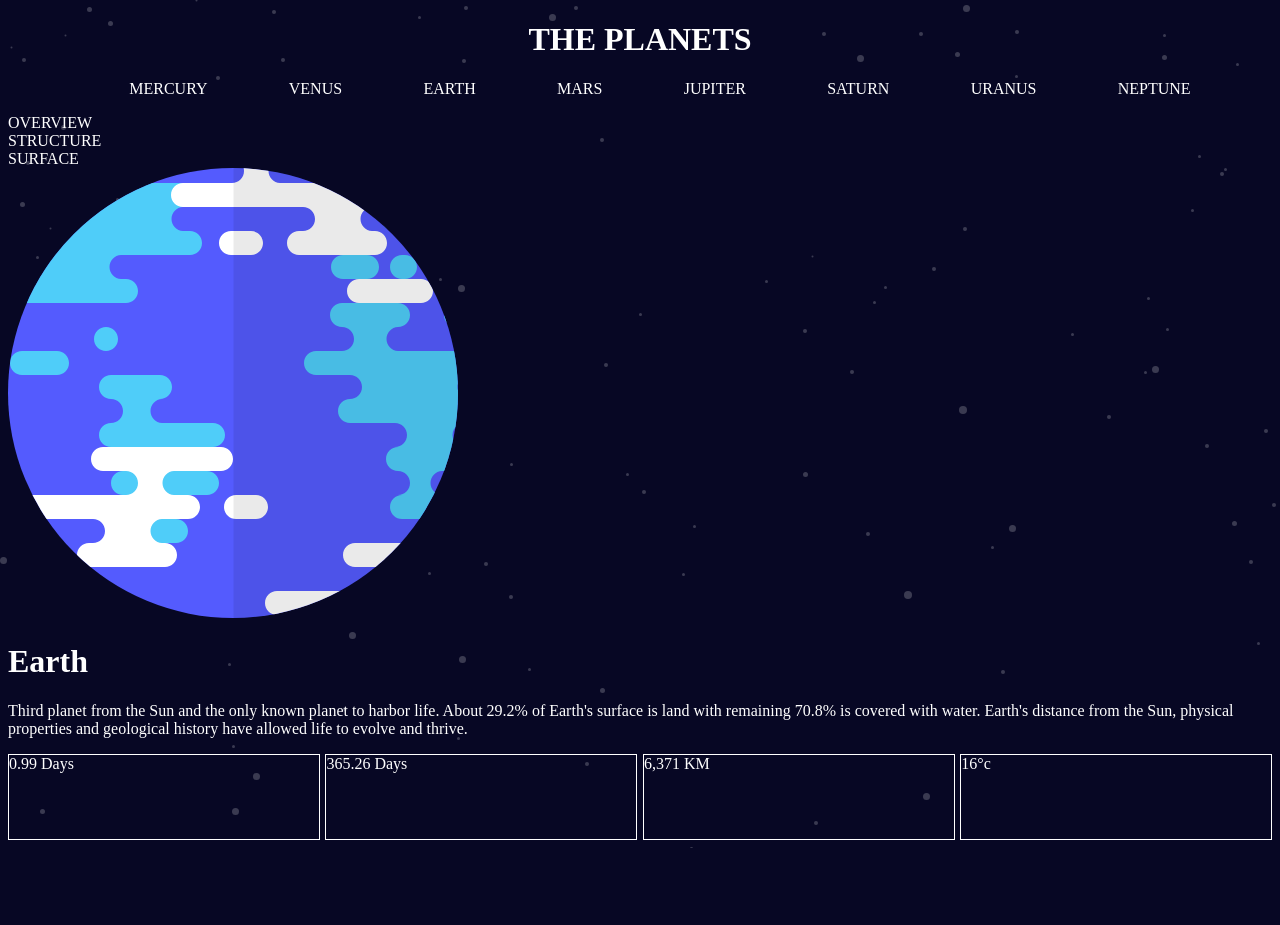
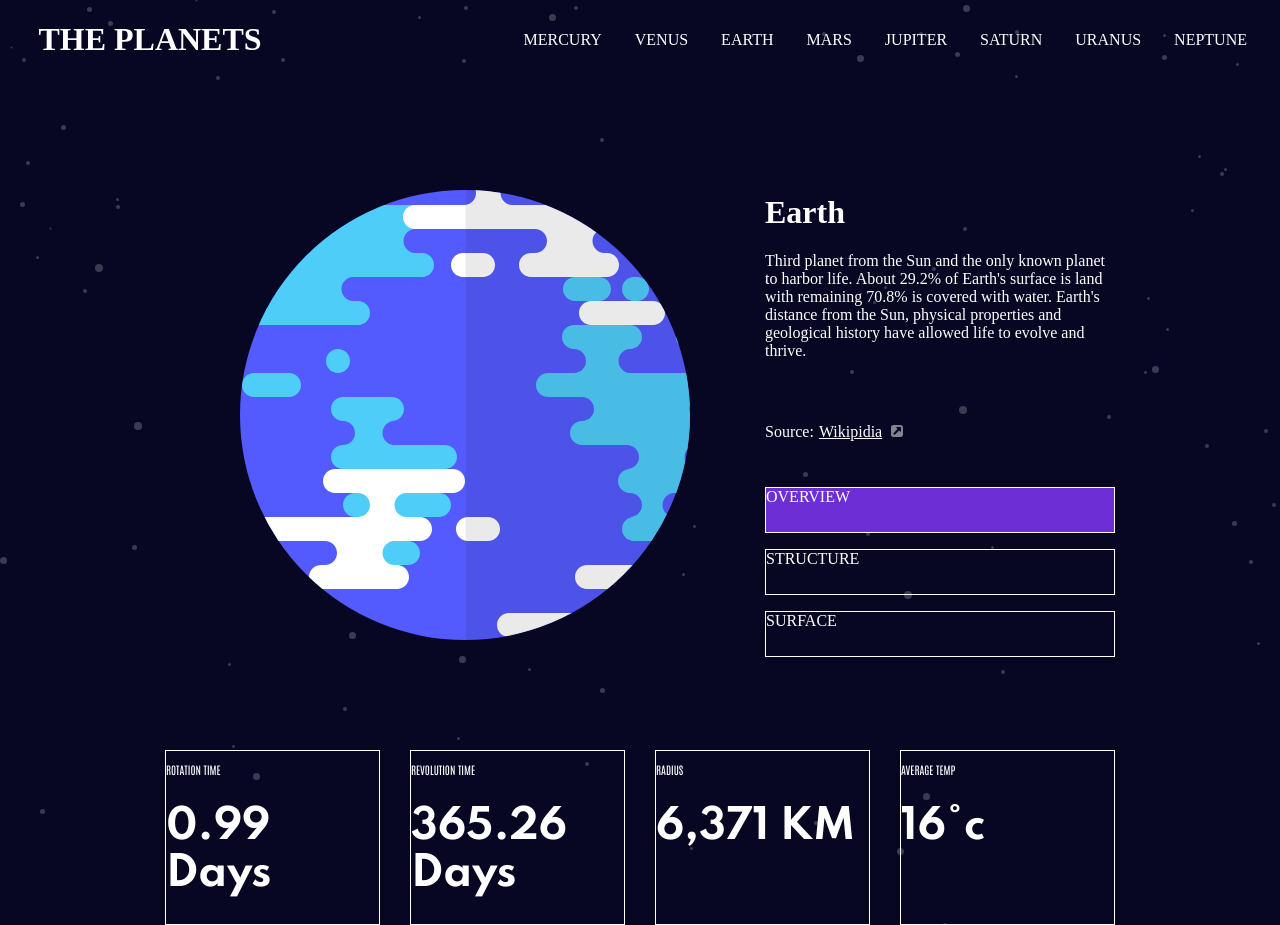
Before and after one commit to DKapteyn/Planet-info-site, a React (Create React App) app: page /Earth in a window 1280 px wide. Before the commit the page ends 848 px from the top, so only its background shows below. Built offline with nearby package versions, Linux system fonts and the light colour scheme.

Commit message:
functionally added to desktop design. source added and clor changing added to info boxes

```diff
--- a/public/index.html
+++ b/public/index.html
@@ -15,6 +15,10 @@
       user's mobile device or desktop. See https://developers.google.com/web/fundamentals/web-app-manifest/
     -->
     <link rel="manifest" href="%PUBLIC_URL%/manifest.json" />
+    <link rel="preconnect" href="https://fonts.googleapis.com">
+<link rel="preconnect" href="https://fonts.gstatic.com" crossorigin>
+<link href="https://fonts.googleapis.com/css2?family=Antonio:wght@400&family=Spartan:wght@400;700&display=swap" rel="stylesheet">
+
 
     <title>Planet Info App</title>
   </head>
--- a/src/App.js
+++ b/src/App.js
@@ -1,4 +1,3 @@
-
 import Header from "./components/Header";
 import "./sass/App.scss";
 import {
@@ -11,33 +10,48 @@ import Planet from "./pages/Planet";
 
 function App() {
   return (
+    <div className="App">
     <Router>
       <Header />
-      <Routes>
-        <Route path="/" element={<Navigate to="Earth" />} />
-        <Route path="Mercury" element={
-        <Planet
-        class = "mercury"
-        planetNumber={0} />
-        }/>
 
-        <Route path="Venus" element={<Planet
-        planetNumber={1}
-        class = "venus" />} />
-        <Route path="Earth" element={<Planet
-        planetNumber={2} />} />
-        <Route path="Mars" element={<Planet
-        planetNumber={3} />} />
-        <Route path="Jupiter" element={<Planet
-        planetNumber={4} />} />
-        <Route path="Saturn" element={<Planet
-        planetNumber={5} />} />
-        <Route path="Uranus" element={<Planet
-        planetNumber={6} />} />
-        <Route path="Neptune" element={<Planet
-        planetNumber={7} />} />
-      </Routes>
+        <Routes>
+          <Route path="/" element={<Navigate to="Earth" />} />
+          <Route
+            path="Mercury"
+            element={<Planet class="mercury" planetNumber={0} />}
+          />
+          <Route
+            path="Venus"
+            element={<Planet planetNumber={1} class="venus" />}
+          />
+          <Route
+            path="Earth"
+            element={<Planet planetNumber={2} class="earth" />}
+          />
+          <Route
+            path="Mars"
+            element={<Planet planetNumber={3} class="mars" />}
+          />
+          <Route
+            path="Jupiter"
+            element={<Planet planetNumber={4} class="jupiter" />}
+          />
+          <Route
+            path="Saturn"
+            element={<Planet planetNumber={5} class="saturn" />}
+          />
+          <Route
+            path="Uranus"
+            element={<Planet planetNumber={6} class="uranus" />}
+          />
+          <Route
+            path="Neptune"
+            element={<Planet planetNumber={7} class="neptune" />}
+          />
+        </Routes>
+
     </Router>
+    </div>
   );
 }
 
--- a/src/components/Footer.js
+++ b/src/components/Footer.js
@@ -3,10 +3,10 @@ import planetData from "../Data"
 export default function Footer(props) {
     return (
         <div className="footer--container">
-           <div className="stats">{planetData[props.planetNumber].rotation}</div>
-           <div className="stats">{planetData[props.planetNumber].revolution}</div>
-           <div className="stats">{planetData[props.planetNumber].radius}</div>
-           <div className="stats">{planetData[props.planetNumber].temperature}</div>
+           <div className="stats"> <h3>ROTATION TIME</h3>  <h1>{planetData[props.planetNumber].rotation}</h1></div>
+           <div className="stats"><h3>REVOLUTION TIME</h3> <h1>{planetData[props.planetNumber].revolution}</h1></div>
+           <div className="stats"><h3>RADIUS</h3> <h1>{planetData[props.planetNumber].radius}</h1></div>
+           <div className="stats"><h3>AVERAGE TEMP</h3> <h1>{planetData[props.planetNumber].temperature}</h1></div>
         </div>
     )
 }
--- a/src/components/Main.js
+++ b/src/components/Main.js
@@ -2,15 +2,22 @@ import planetData from "../Data";
 import React, { useState } from "react";
 
 export default function Main(props) {
+
+
   const [planetState, setPlanetState] = useState({
     img: "planet",
     para: "overview",
+    background:"-activeoverview"
+
+
   });
 
   function handleOverview() {
     setPlanetState({
       img: "planet",
       para: "overview",
+      background:"-activeoverview"
+
     });
   }
 
@@ -18,6 +25,7 @@ export default function Main(props) {
     setPlanetState({
       img: "internal",
       para: "structure",
+     background:"-activestructure"
     });
   }
 
@@ -25,28 +33,41 @@ export default function Main(props) {
     setPlanetState({
       img: "geology",
       para: "geology",
+    background:"-activegeology"
     });
   }
 
   return (
-    <div>
+
+      <div className="main--container">
         <div className="infoBoxes">
-        <div onClick={handleOverview} className="overview">
+          <div
+            className={`overview${planetState.background}`}
+            onClick={handleOverview}
+          >
             OVERVIEW
           </div>
-        <div onClick={handleStructure} className="structure">
+          <div
+            className={`structure${planetState.background}`}
+            onClick={handleStructure}
+          >
             STRUCTURE
           </div>
-        <div onClick={handleSurface} className="surface">
+          <div
+            className={`geology${planetState.background}`}
+            onClick={handleSurface}
+          >
             SURFACE
           </div>
         </div>
 
+      <div className="imgcontainer">
         <img
           src={planetData[props.planetNumber].images[planetState.img]}
-        alt="Outer Earth"
-        className="earth"
+          alt="Outer planet"
+          className="planetPic"
         />
+        </div>
 
         <div className="planet--text">
           <h1 className="main--title">{planetData[props.planetNumber].name}</h1>
@@ -54,6 +75,16 @@ export default function Main(props) {
             {planetData[props.planetNumber][planetState.para].content}
           </p>
           </div>
+          <div className="main--source">
+            <span>
+              Source:
+            </span>
+            <a href={planetData[props.planetNumber][planetState.para].source}>
+           <span className="wiki">Wikipidia</span>  <img src="/assets/icon-source.svg" alt="arrow"/>
+          </a>
             </div>
+
+      </div>
+
   );
 }
--- a/src/sass/App.scss
+++ b/src/sass/App.scss
@@ -1,25 +1,53 @@
 @import "Footer";
 @import "Main";
 @import "Header";
+@import "Mixins";
+
+*{
+box-sizing:border-box;
+
+}
 
 :root{
 --white:#FFFFFF;
 --Background:#070724;
+--mercuryinfobox:#419EBB;
+--venusinfobox:#EDA249;
+--earthinfobox:#6D2ED5;
+--marsinfobox:#D14C32;
+--jupiterinfobox:#D83A34;
+--saturninfobox:#CD5120;
+--uranusinfobox:#1EC1A2;
+--neptuneinfobox:#2D68F0;
+}
 
+
+html{
+margin:0px;
+padding:0px;
+height:100%;
 
 }
 
 body{
 background-image: url('background-stars.svg');
 background-color:var(--Background);
-color:var(--white)
+color:var(--white);
+margin:0px;
+padding:0px;
+height:100%;
 
 }
 
-.mercury{
-color:red;
+.App{
+    height:100%;
+    display:flex;
+    flex-direction: column;
+    justify-content: space-evenly
+    ;
 }
 
-.venus{
-    color:green;
+
+.bottom-container{
+    padding: 0px 160px;
 }
--- a/src/sass/Footer.scss
+++ b/src/sass/Footer.scss
@@ -1,13 +1,37 @@
+@import "Mixins";
 
 .footer--container{
-display:flex;
-justify-content: space-between;
+
+ display:flex;
+
+margin:0px 165px;
+gap:30px;
+
+
+
+
+
+
+h1{
+    font-size:40px;
+   font-family: 'Spartan', sans-serif;
+   font-weight:700;
+}
+
+h3{
+    font-size:11px;
+    font-family: 'Antonio', sans-serif;
+    font-weight:400;
+}
+}
+
+
+
+
+
+.stats{
+border: 1px solid var(--white);
+width:100%;
 
 
 }
-
-.stats{
-border: 1px solid var(--white);
-height: 84px;
-width:24.5%;
-}
--- a/src/sass/Header.scss
+++ b/src/sass/Header.scss
@@ -1,19 +1,35 @@
+@import "Mixins";
 
+.header--container{
+   font-family: anto;
+
+    @include desktop{
+        display:flex;
+    }
+}
 
 .header--title{
     display:flex;
     justify-content: center;
+    min-width:300px;
+
 }
 
 .header--planetlist{
     display:flex;
     list-style-type: none;
-    justify-content: space-evenly;
+    justify-content: flex-end;
+    align-items: center;
+    width:100%
+
 
 }
 
 a{
     text-decoration: none;
     color:white;
+    @include desktop{
+    margin-right:33px
+    }
 
 }
--- a/src/sass/Main.scss
+++ b/src/sass/Main.scss
@@ -0,0 +1,122 @@
+@import "Mixins";
+
+.main--container {
+  display: grid;
+  grid-template-areas:
+    "planetPic  planetText"
+    "planetPic source"
+    "planetPic infoBoxes";
+  grid-auto-columns: 2fr 1fr;
+  padding: 0px 165px;
+  height: 670px;
+}
+
+.infoBoxes {
+  display: flex;
+  flex-direction: column;
+  justify-content: space-evenly;
+  grid-area: infoBoxes;
+  align-self: flex-start;
+  gap: 16px;
+
+ div {
+  border: 1px solid white;
+  width: 350px;
+  height: 46px;
+  margin-left: auto;
+}
+}
+
+.imgcontainer {
+  display: grid;
+  grid-area: planetPic;
+
+  place-items: center;
+
+  .planetPic {
+    margin: auto;
+  }
+}
+
+.planet--text {
+  grid-area: planetText;
+  width: 350px;
+  margin-left: auto;
+  align-self: flex-end;
+}
+
+.main--source {
+  grid-area: source;
+  width: 350px;
+  margin-left: auto;
+  align-self: center;
+
+  span {
+    margin-right: 5px;
+  }
+  .wiki {
+    text-decoration: underline;
+  }
+}
+
+/*background color change for active boxes*/
+
+.mercury {
+  .overview-activeoverview,
+  .structure-activestructure,
+  .geology-activegeology {
+    background-color: var(--mercuryinfobox);
+  }
+}
+.venus {
+  .overview-activeoverview,
+  .structure-activestructure,
+  .geology-activegeology {
+    background-color: var(--venusinfobox);
+  }
+}
+
+.earth {
+  .overview-activeoverview,
+  .structure-activestructure,
+  .geology-activegeology {
+    background-color: var(--earthinfobox);
+  }
+}
+.mars {
+  .overview-activeoverview,
+  .structure-activestructure,
+  .geology-activegeology {
+    background-color: var(--marsinfobox);
+  }
+}
+
+.jupiter {
+  .overview-activeoverview,
+  .structure-activestructure,
+  .geology-activegeology {
+    background-color: var(--jupiterinfobox);
+  }
+}
+
+.saturn {
+  .overview-activeoverview,
+  .structure-activestructure,
+  .geology-activegeology {
+    background-color: var(--saturninfobox);
+  }
+}
+.uranus {
+  .overview-activeoverview,
+  .structure-activestructure,
+  .geology-activegeology {
+    background-color: var(--uranusinfobox);
+  }
+}
+.neptune {
+  .overview-activeoverview,
+  .structure-activestructure,
+  .geology-activegeology {
+    background-color: var(--neptuneinfobox);
+  }
+}
--- /dev/null
+++ b/src/sass/Mixins.scss
@@ -0,0 +1,18 @@
+@mixin desktop{
+    @media (min-width: 759px){
+        @content;
+    }
+}
+
+
+@mixin tablet{
+    @media (min-width:375px) and (max-width: 759px){
+        @content;
+    }
+}
+
+@mixin mobile{
+    @media (max-width:374px){
+        @content;
+    }
+}
```
Also changed, not shown: src/pages/Planet.js (+8 -16 lines). Lines whose indentation alone changed are shown as unchanged.
